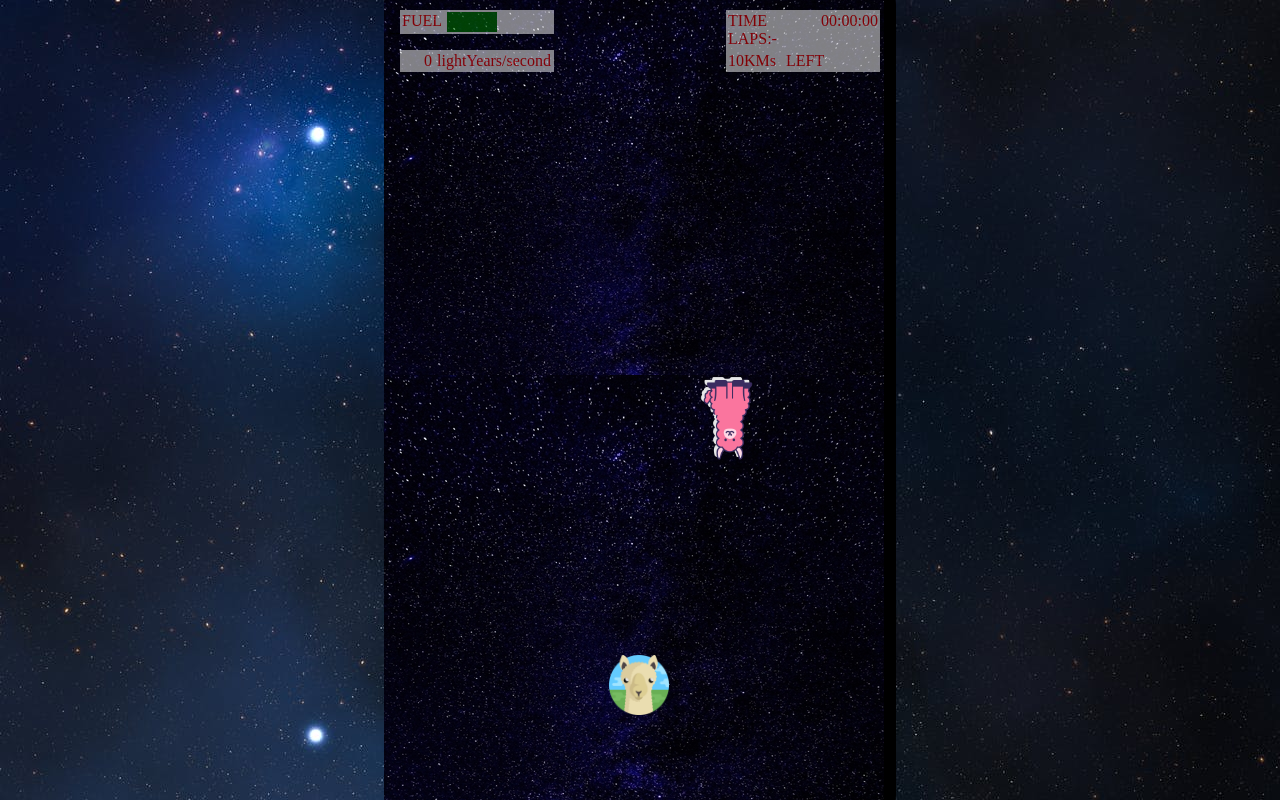
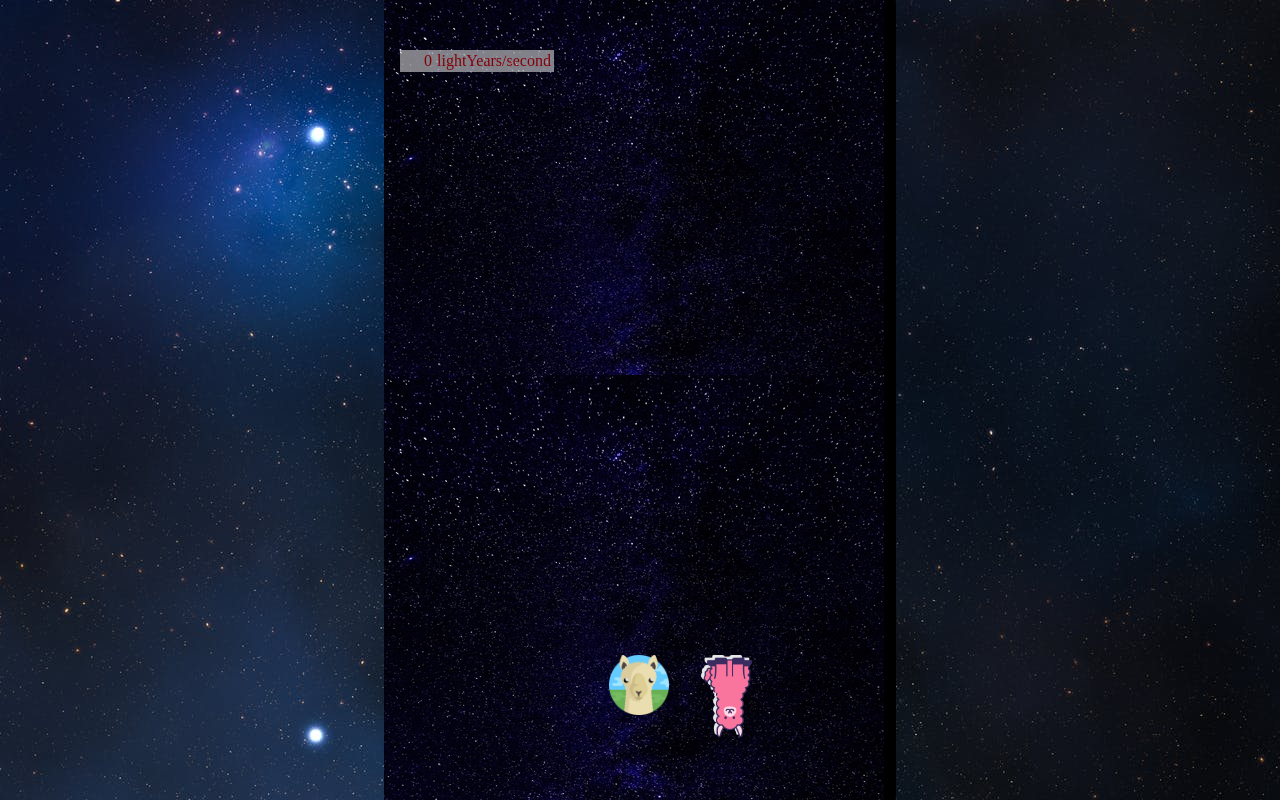
Before and after one commit to nadishsood/LlamaStar-Gallactica, a plain HTML site: page index.html in a window 1280 px wide. Drawn offline with nearby package versions, Linux system fonts and the light colour scheme.

Commit message:
Fixing js file bug

```diff
--- a/index.html
+++ b/index.html
@@ -3,6 +3,8 @@
         <meta charset = 'UTF-8'>
         <meta name="viewport" content="width=device-width, initial-scale=1.0">
         <title>Llama Racer</title>
+        <!-- <script src = "./script/index.js" type="module"></script> -->
+
         <script src="https://ajax.googleapis.com/ajax/libs/d3js/5.15.0/d3.min.js"></script>
 
         <style>
@@ -129,21 +131,21 @@
         <canvas id = 'canvas' width='512' height = '850'></canvas>
         <div id='scoreboard'>
             <div class='inner-board'>
-                <div class='fuel-meter meter-box'>
+                <!-- <div class='fuel-meter meter-box'>
                     <div class="label">FUEL</div>
                     <div class="fuel-level-container">
                         <div class='fuel-level'></div>
                     </div>
-                </div>
+                </div> -->
 
-                <div class = 'time-meter meter-box'>
+                <!-- <div class = 'time-meter meter-box'>
                     <div class = 'label'>
                         TIME LAPS:-
                     </div>
                     <div class="time">
                         00:00:00
                     </div>
-                </div>
+                </div> -->
                 <!-- <---> -->
 
                 <div class = 'speedo-meter meter-box'>
@@ -157,14 +159,14 @@
 
                 <!-- <--> -->
 
-                <div class = 'distance-meter meter-box'>
+                <!-- <div class = 'distance-meter meter-box'>
                         <div class = 'distance'>
                             10KMs
                         </div>
                         <div class="label">
                             LEFT
                         </div>
-                </div>
+                </div> -->
 
                 <div class="messages">
 
@@ -178,7 +180,7 @@
             </div>
         </div>
 
-        <script src = './script/index.js' type="module"></script>
+        <script src = "./script/index.js" type="module"></script>
 
     </body>
 </html>
--- a/script/game.class.js
+++ b/script/game.class.js
@@ -18,7 +18,7 @@ export default class Game{
 
       this.traffic = [];
 
-      setInterval(()=> this.populateTraffic(), 2000);
+      setInterval(()=> this.populateTraffic(), 3000);
 
 
   }
--- a/script/index.js
+++ b/script/index.js
@@ -1,3 +1,6 @@
+
+
+
 import Game from './game.class.js';
 
 let canvas = document.querySelector('#canvas');
```
Also changed, not shown: 2 other files.
